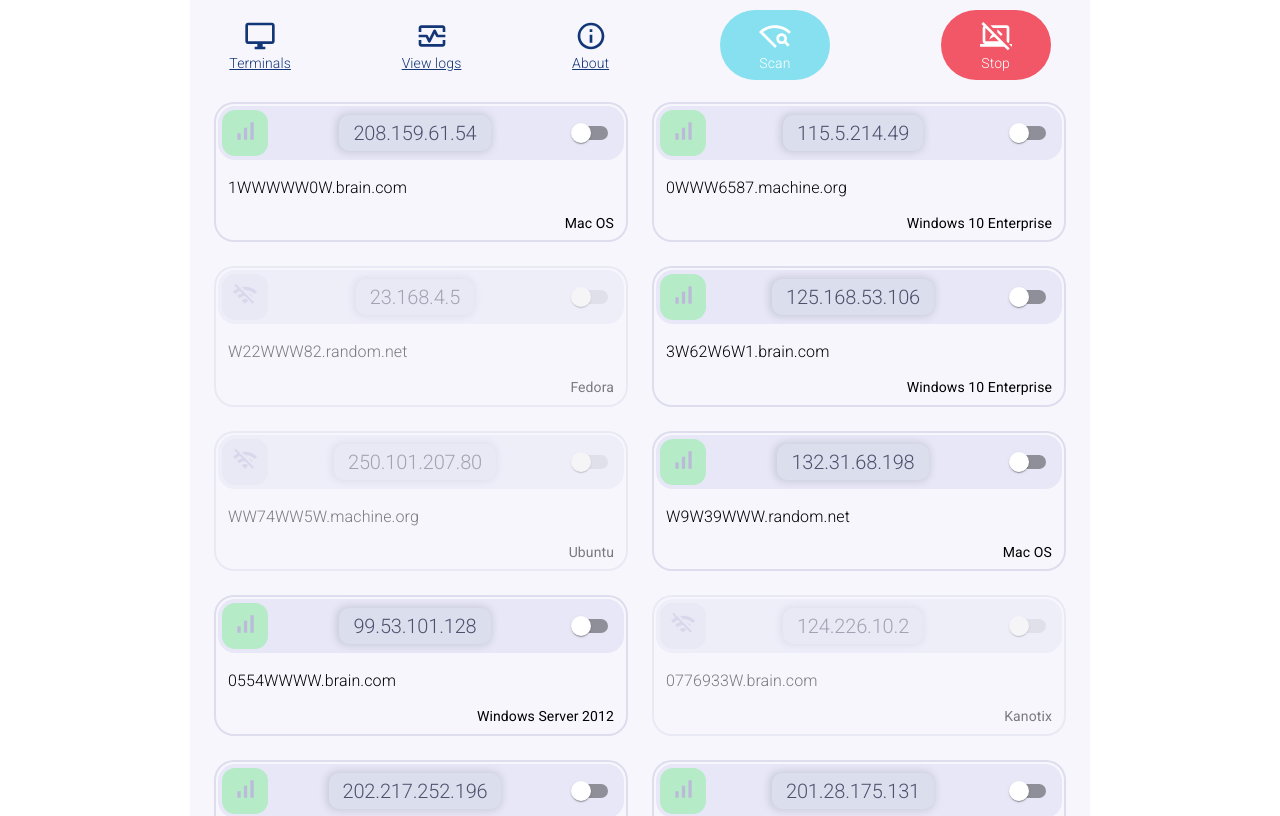
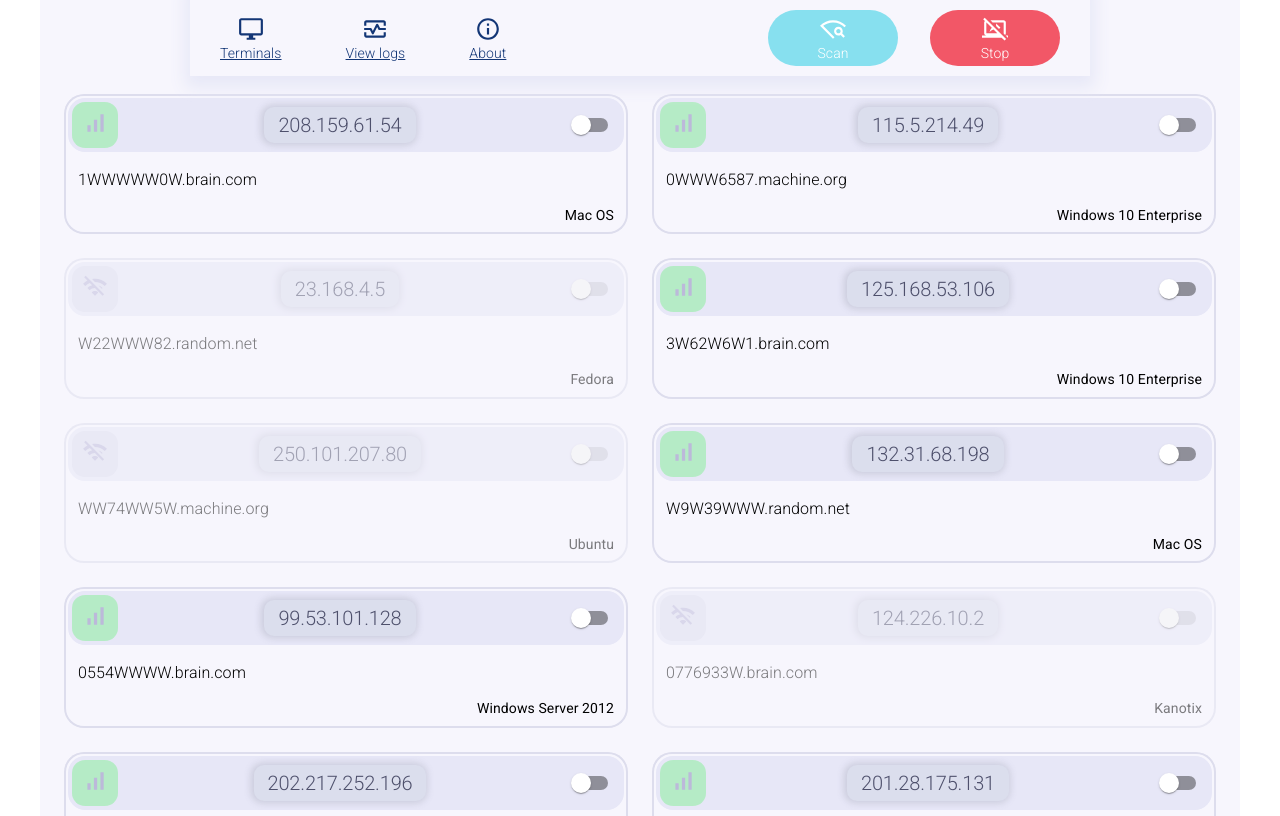
Before and after one commit to AkisKouzinopoulos/terminals-monitoring, a React (Create React App) app: page / in a window 1280 px wide. Shown: the top 816 px of the page. Built offline with nearby package versions, Linux system fonts and the light colour scheme.

Commit message:
fix for the header and redisign to use grid instead of stack only

```diff
--- a/src/App.css
+++ b/src/App.css
@@ -1,3 +1,8 @@
+body, html {
+  margin: 0;
+  padding: 0;
+}
+
 .main_container {
   background: #f7f6fd;
   padding: 0;
@@ -14,21 +19,17 @@
   margin: 0 auto;
   color: #FFF;
   margin-bottom: 20px;
-  padding: 10px 0;
+  padding: 10px 30px;
+  box-shadow: 0 7px 16px 5px #e7e8f7;
   z-index: 1;
 }
 
 .navbar-icon {
-  padding: 10px 20px;
+  padding: 6px 20px;
   text-align: center;
-  min-width: 70px;
+  min-width: 90px;
   border-radius: 60px;
   cursor: pointer;
-}
-
-.view-logs_icon.inactive{
-  /* background: #fca001; */
-  pointer-events: none;
 }
 
 .nav-link {
--- a/src/App.js
+++ b/src/App.js
@@ -15,7 +15,7 @@ const App = () => {
   return (
     <TerminalsProvider>
       <ThemeProvider theme={theme}>
-        <Container maxWidth="md" className="main_container">
+        <Container className="main_container">
           <Router>
             <Header
               title="Terminals Monitoring App"
--- a/src/components/Header/Header.js
+++ b/src/components/Header/Header.js
@@ -2,6 +2,7 @@ import React, { useContext } from "react";
 import { Link } from 'react-router-dom';
 import Button from "@mui/material/Button";
 import Typography from "@mui/material/Typography";
+import Grid from "@mui/material/Grid";
 import Stack from '@mui/material/Stack';
 import DesktopWindowsOutlinedIcon from '@mui/icons-material/DesktopWindowsOutlined';
 import MonitorHeartOutlinedIcon from '@mui/icons-material/MonitorHeartOutlined';
@@ -35,46 +36,56 @@ export const Header = ({ title }) => {
   }
 
   return (
+    <Grid container alignItems="center" spacing={0} className="navbar" maxWidth="md" rowSpacing={2}>
+      <Grid item xs={12} sm={6}>
         <Stack
-      className="navbar"
           direction="row"
           alignItems="center"
-      justifyContent="space-around"
-      spacing={4}
-      maxWidth="md"
+          justifyContent={{ xs: "space-around", sm: "flex-start" }}
+          spacing={8}
         >
           <div className="nav-link home_icon">
             <Link to="/">
-          <DesktopWindowsOutlinedIcon sx={{ fontSize: 32 }} />
+              <DesktopWindowsOutlinedIcon sx={{ fontSize: 26 }} />
               <Typography variant="subtitle2">Terminals</Typography>
             </Link>
           </div>
           <div className="nav-link view-logs_icon">
             <Link to='/logs' onClick={(e) => handleLinkToLogs(e)}>
-          <MonitorHeartOutlinedIcon sx={{ fontSize: 32 }} />
+              <MonitorHeartOutlinedIcon sx={{ fontSize: 26 }} />
               <Typography variant="subtitle2">View logs</Typography>
             </Link>
           </div>
           <div className="nav-link about_icon">
             <Link to="/about">
-          <InfoOutlinedIcon sx={{ fontSize: 32 }} />
+              <InfoOutlinedIcon sx={{ fontSize: 26 }} />
               <Typography variant="subtitle2">About</Typography>
             </Link>
           </div>
+        </Stack>
+      </Grid>
       {location.pathname === '/' &&
-        <>
+        <Grid item xs={12} sm={6}>
+          <Stack
+            direction="row"
+            alignItems="center"
+            justifyContent={{ xs: "space-around", sm: "flex-end" }}
+            spacing={4}
+          >
             <div className="navbar-icon scan_icon active"
               onClick={() => scanOrTerminate('SCAN')}>
-            <WifiFindOutlinedIcon sx={{ fontSize: 32 }} />
+              <WifiFindOutlinedIcon sx={{ fontSize: 26 }} />
               <Typography variant="subtitle2">Scan</Typography>
             </div><div className="navbar-icon terminate_icon"
               onClick={() => scanOrTerminate('TERMINATE')}>
-            <StopScreenShareOutlinedIcon sx={{ fontSize: 32 }} />
+              <StopScreenShareOutlinedIcon sx={{ fontSize: 26 }} />
               <Typography variant="subtitle2">Stop</Typography>
             </div>
-        </>
+          </Stack>
+        </Grid>
       }
-    </Stack>
+    </Grid>
+
   )
 }
 
```
Lines whose indentation alone changed are shown as unchanged.
